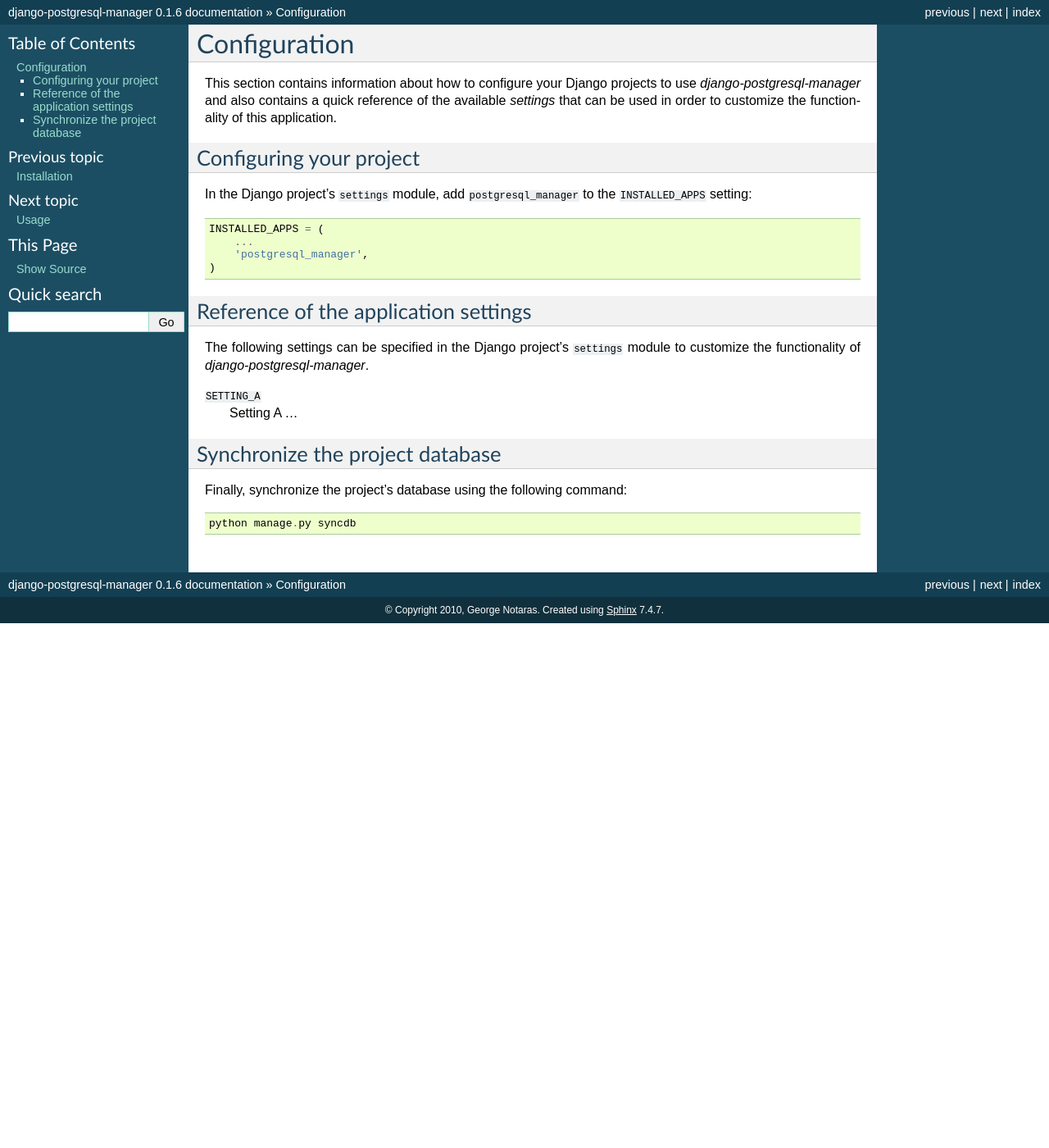
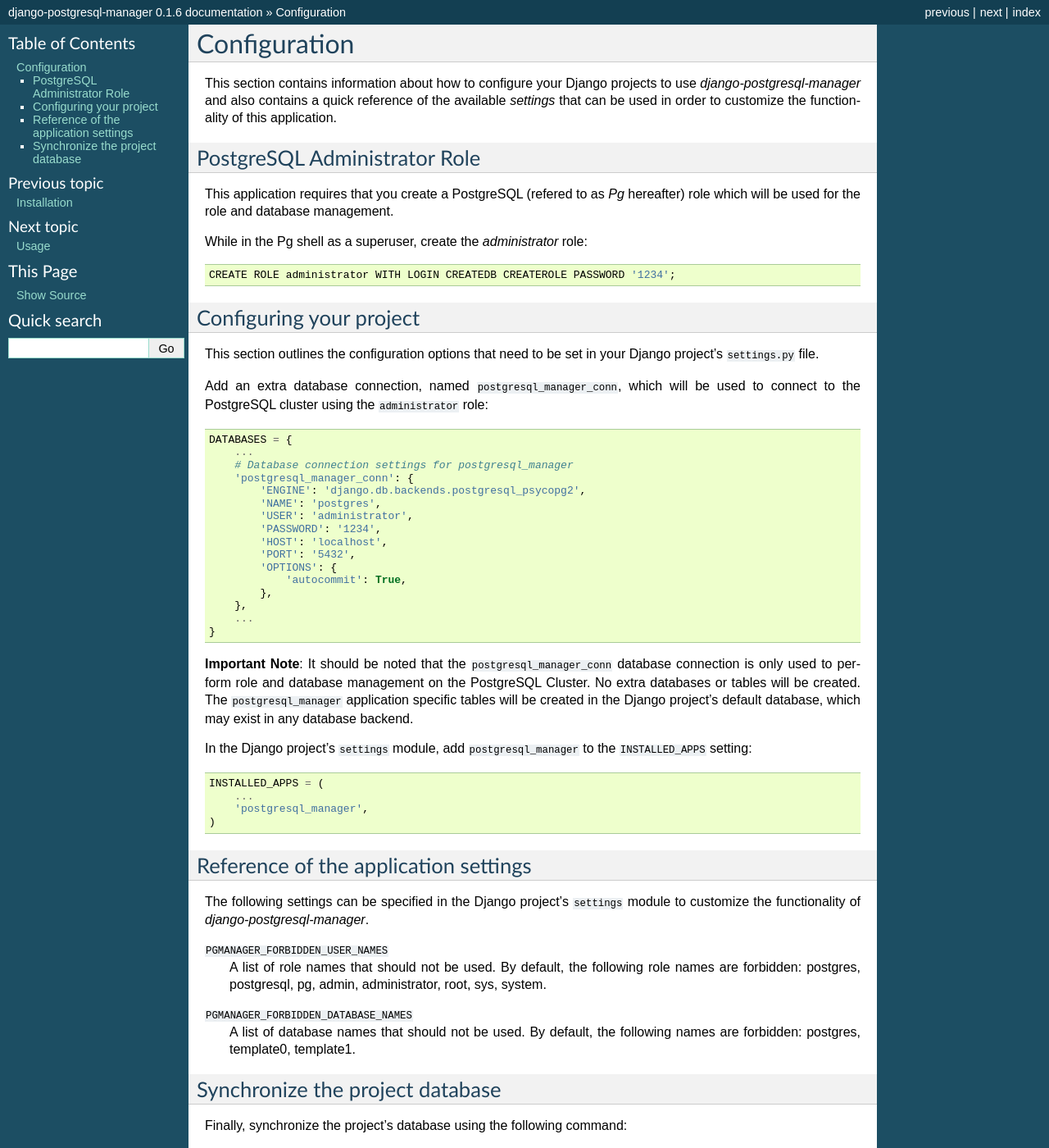
Before and after one commit to pombredanne/django-postgresql-manager, a Sphinx documentation site: the page built from docs/configuration.rst, in a window 1280 px wide and 1400 px high. Shown: the whole window at 82% size. Built offline with Sphinx 7.4.7, drawn with Linux system fonts in a browser that asks for light colours.

Commit message:
Fixed documentation

```diff
--- a/docs/configuration.rst
+++ b/docs/configuration.rst
@@ -9,8 +9,49 @@ to use *django-postgresql-manager* and also contains a quick reference of the av
 application.
 
 
+PostgreSQL Administrator Role
+=============================
+This application requires that you create a PostgreSQL (refered to as *Pg*
+hereafter) role which will be used for the role and database management.
+
+While in the Pg shell as a superuser, create the *administrator* role::
+
+    CREATE ROLE administrator WITH LOGIN CREATEDB CREATEROLE PASSWORD '1234';
+
+
 Configuring your project
 ========================
+
+This section outlines the configuration options that need to be set in your
+Django project's ``settings.py`` file.
+
+Add an extra database connection, named ``postgresql_manager_conn``,
+which will be used to connect to the PostgreSQL cluster using the
+``administrator`` role::
+
+    DATABASES = {
+        ...
+        # Database connection settings for postgresql_manager
+        'postgresql_manager_conn': {
+            'ENGINE': 'django.db.backends.postgresql_psycopg2',
+            'NAME': 'postgres',
+            'USER': 'administrator',
+            'PASSWORD': '1234',
+            'HOST': 'localhost',
+            'PORT': '5432',
+            'OPTIONS': {
+                'autocommit': True,
+            },
+        },
+        ...
+    }
+
+**Important Note**: It should be noted that the ``postgresql_manager_conn``
+database connection is only used to perform role and database management
+on the PostgreSQL Cluster. No extra databases or tables will be created.
+The ``postgresql_manager`` application specific tables will be created in
+the Django project's default database, which may exist in any database
+backend.
 
 In the Django project's ``settings`` module, add ``postgresql_manager`` to the
 ``INSTALLED_APPS`` setting::
@@ -27,8 +68,13 @@ Reference of the application settings
 The following settings can be specified in the Django project's ``settings``
 module to customize the functionality of *django-postgresql-manager*.
 
-``SETTING_A``
-    Setting A ...
+``PGMANAGER_FORBIDDEN_USER_NAMES``
+    A list of role names that should not be used. By default, the following role
+    names are forbidden: postgres, postgresql, pg, admin, administrator, root,
+    sys, system.
+``PGMANAGER_FORBIDDEN_DATABASE_NAMES``
+    A list of database names that should not be used. By default, the following
+    names are forbidden: postgres, template0, template1.
 
 
 Synchronize the project database
--- a/docs/index.rst
+++ b/docs/index.rst
@@ -3,9 +3,9 @@
    You can adapt this file completely to your liking, but it should at least
    contain the root `toctree` directive.
 
-=========================
+=========================================
 django-postgresql-manager's documentation
-=========================
+=========================================
 
 Copyright 2010 `George Notaras`_ <gnot [at] g-loaded.eu>
 
```
Also changed, not shown: docs/usage.rst (+8 -0 lines).
